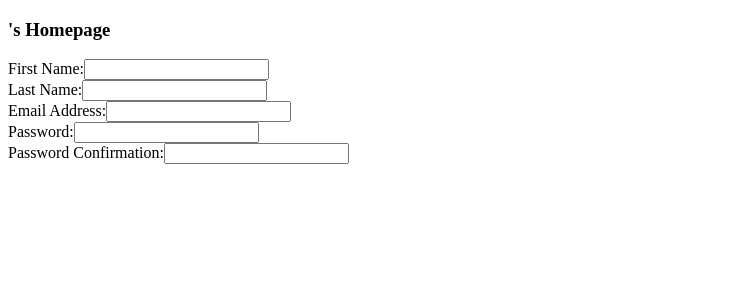
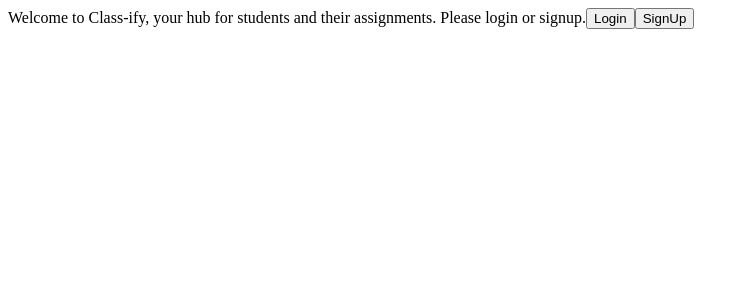
Before and after one commit to PercTruman/phase-4-project-frontend, a React (Create React App) app: page / in a window 1280 px wide. Shown: the top 300 px of the page, without its empty margins (0-749 px from the left). Built offline with nearby package versions, Linux system fonts and the light colour scheme.

Commit message:
add login and signup buttons to welcome page

```diff
--- a/src/App.js
+++ b/src/App.js
@@ -1,6 +1,6 @@
 import React, {useContext} from 'react'
-import Home from './Home'
 import Navbar from './Navbar'
+import Welcome from './Welcome';
 import Signup from './Signup';
 import {UserContext} from './context/UserContext'
 
@@ -10,9 +10,10 @@ function App() {
   console.log(context)
   return (
     <div className="App">
-      <Home />
+      <Welcome />
       <Navbar />
-      <Signup />
+      {/* <Signup /> */}
+
     </div>
   );
 }
--- a/src/Navbar.js
+++ b/src/Navbar.js
@@ -20,6 +20,7 @@ const Navbar = () => {
         <div>
           <h3>Hello {user.name}</h3>
           <button onClick={logoutUser}>Logout</button>
+          <hr />
         </div>
       );
     } else {
@@ -31,6 +32,7 @@ const Navbar = () => {
           <NavLink to="/signup">
             <button>Signup</button>
           </NavLink>
+          <hr />
         </div>
       );
     }
--- a/src/Signup.js
+++ b/src/Signup.js
@@ -84,6 +84,8 @@ const Signup = () => {
           value={passwordConfirmation}
           onChange={(e) => setPasswordConfirmation(e.target.value)}
         />
+        <br />
+        <button type="submit">Add Teacher</button>
       </form>
       <ul>{errorsList}</ul>
     </div>
--- /dev/null
+++ b/src/Welcome.js
@@ -0,0 +1,15 @@
+import React from 'react'
+import { useNavigate } from 'react-router-dom'
+
+function Welcome() {
+    let navigate = useNavigate();
+  return (
+    <div>Welcome to Class-ify, your hub for students and their assignments.
+        Please login or signup.
+        <button onClick = {()=> navigate('/login')}>Login</button>
+        <button onClick = {()=> navigate('/signup')}>SignUp</button>
+    </div>
+  )
+}
+
+export default Welcome
--- a/src/context/userContext.js
+++ b/src/context/userContext.js
@@ -10,7 +10,7 @@ function UserProvider({ children }) {
     email: "shawn@gmail.com",
     password: "password"
   });
-  const [loggedIn, setLoggedIn] = useState(true);
+  const [loggedIn, setLoggedIn] = useState(false);
 
   // useEffect(() => {
   //   fetch("/me")
```
